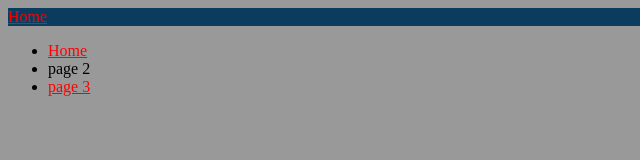
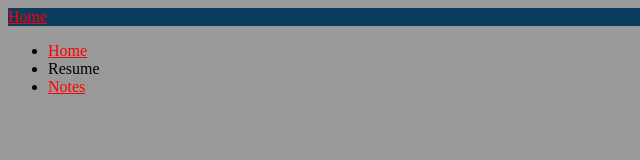
Before and after one commit to AriZaravelis/arizaravelis.github.io, a plain HTML site: page page2.html in a window 1280 px wide. Shown: the full height of the page, 0-640 px from the left. Drawn offline with Linux system fonts and the light colour scheme.

Commit message:
Update page2.html

```diff
--- a/page2.html
+++ b/page2.html
@@ -1,7 +1,7 @@
 <!doctype html>
 <html>
 	<head>
-		<title>Page #2</title>
+		<title>Resume</title>
 		<link href="main.css" rel="stylesheet"/>
 	<head>
 
@@ -22,8 +22,8 @@
 
 		<ul>
 			<li><a href="index.html">Home</a></li>
-			<li>page 2</li>
-			<li><a href="page3.html">page 3</a></li>
+			<li>Resume</li>
+			<li><a href="page3.html">Notes</a></li>
 		</ul>
 
 
```
